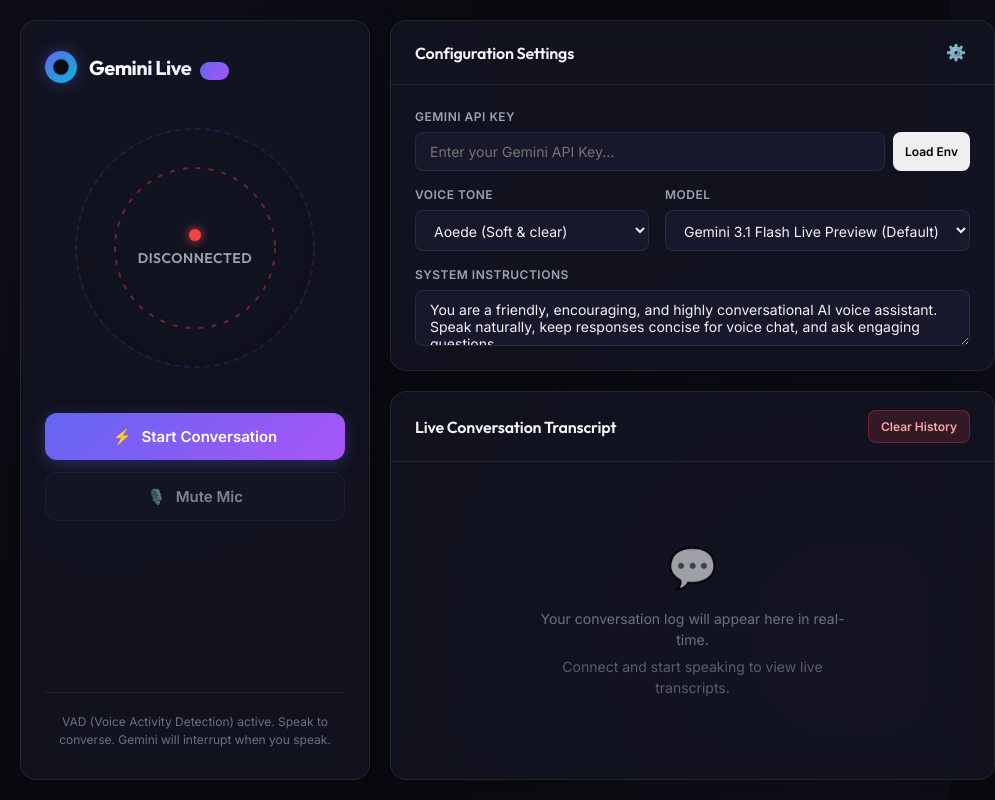
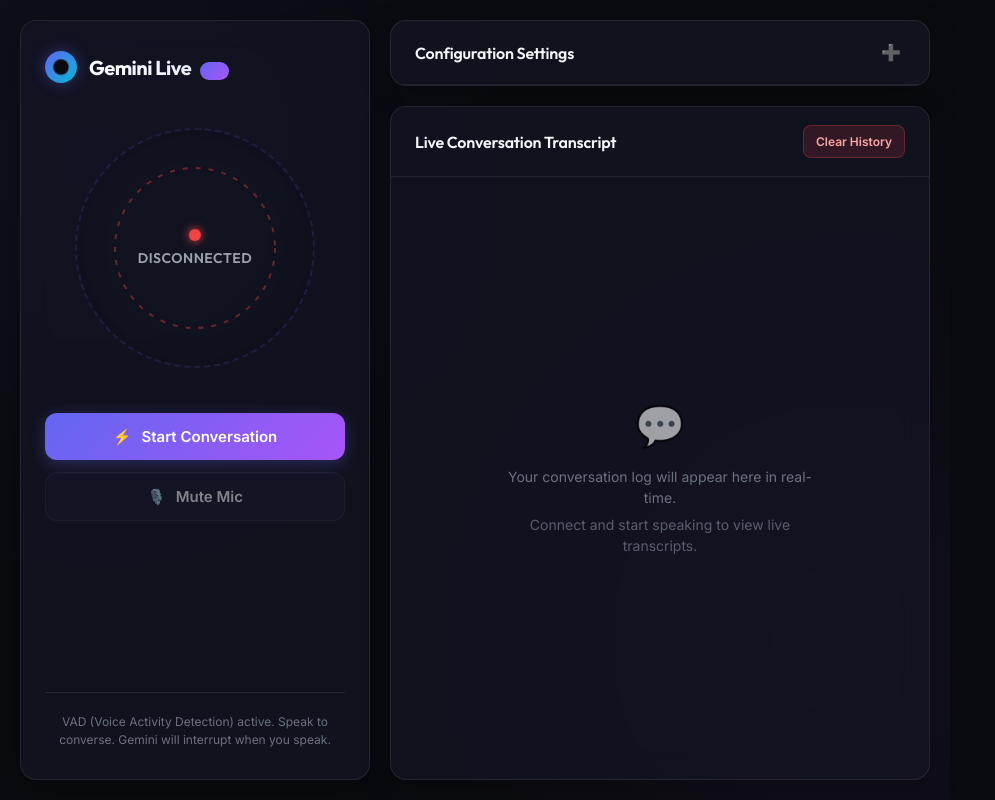
Before and after one commit to ludens7/gemini-live-pc, an Electron app: page index.html in a window 950 px wide. Shown: the whole page, 995 px wide, since content can reach past the window. Drawn offline with Linux system fonts and the light colour scheme.

Commit message:
style: Collapse Configuration Settings by default

```diff
--- a/index.html
+++ b/index.html
@@ -53,9 +53,9 @@
       <section class="card config-card">
         <div class="card-header">
           <h2>Configuration Settings</h2>
-          <button id="btn-toggle-config" class="btn-icon" title="Toggle settings view">⚙️</button>
+          <button id="btn-toggle-config" class="btn-icon" title="Toggle settings view">➕</button>
         </div>
-        <div class="card-body" id="config-body">
+        <div class="card-body collapsed" id="config-body">
           <div class="form-row">
             <div class="form-group flex-2">
               <label for="api-key-input">Gemini API Key</label>
```
